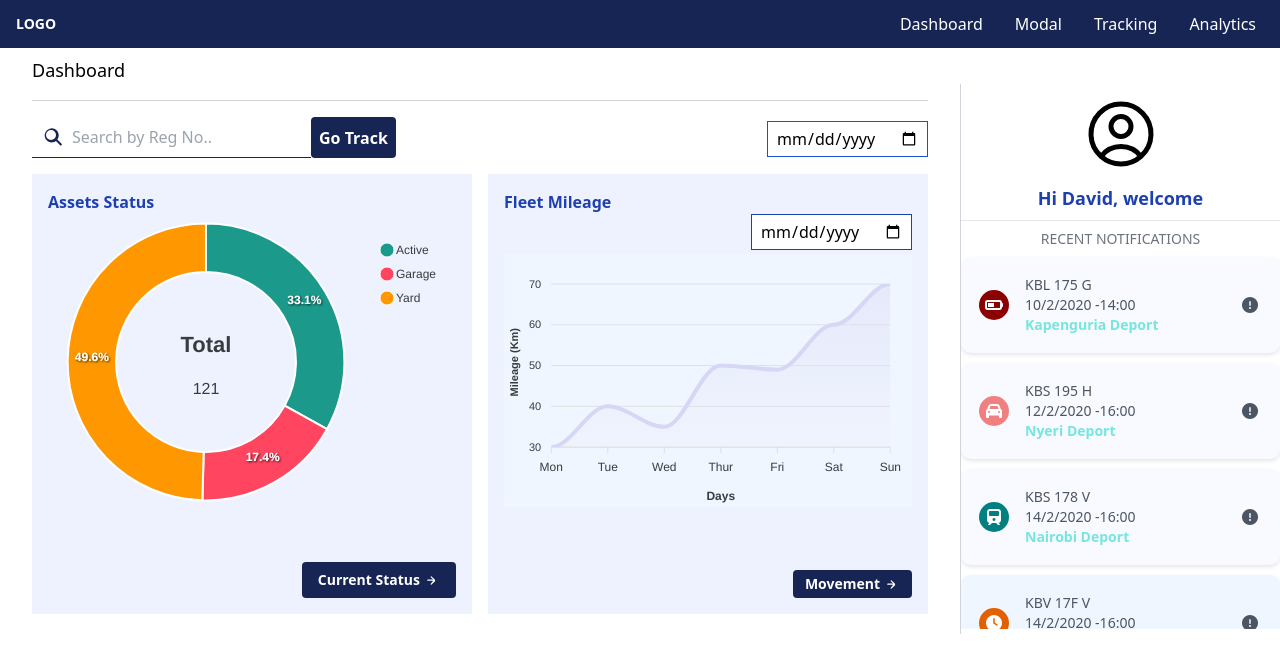
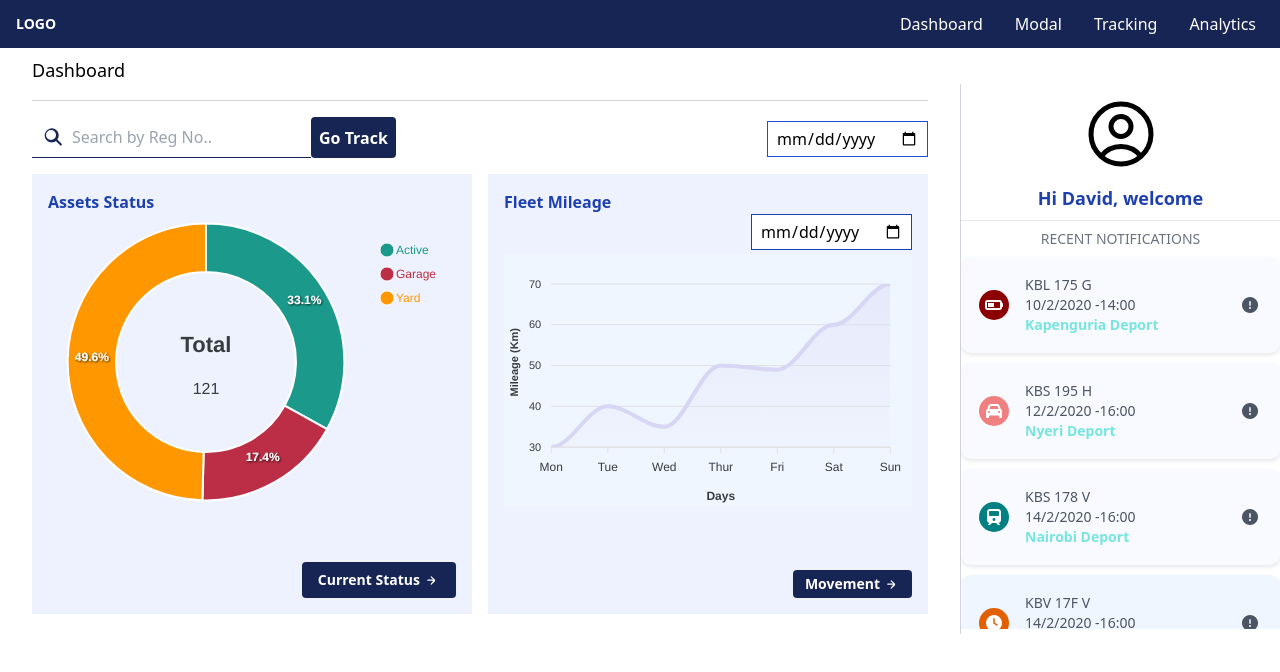
Before and after one commit to Felexonyango/Assessment, a React (Vite) app: page / in a window 1280 px wide. Shown: the top 672 px of the page. Built offline with nearby package versions, Linux system fonts and the light colour scheme.

Commit message:
updated changes

```diff
--- a/src/components/chart/DoughCharts.jsx
+++ b/src/components/chart/DoughCharts.jsx
@@ -22,9 +22,8 @@ const DoughCharts = () => {
             background: "transparent",
             labels: {
               style: {
-                boader: "2px solid #ccc",
-
-                boarderRadius: "200px",
+                border: "2px solid #ccc",
+                borderRadius: "200px",
               },
               show: true,
               name: {
@@ -68,10 +67,17 @@ const DoughCharts = () => {
         },
       },
       fill: {
-        colors: ["#1B998B", "#FF4560", "#FF9800"],
+        colors: ["#1b998b", "#bb2e45", "#ff9800"],
+        hover: {
+          // opacity: 0.9,
+          colors: ["#1b998b", "#bb2e45", "#ff9800"],
+        },
       },
       legend: {
         show: true,
+        labels: {
+          colors: ["#1b998b", "#bb2e45", "#ff9800"],
+        },
       },
       responsive: [
         {
@@ -88,7 +94,10 @@ const DoughCharts = () => {
   });
 
   return (
-    <div className="bg-indigo-50 rounded-lg overflow-hidden p-4 relative h-full" style={{ color: "#f8faff" }}>
+    <div
+      className="bg-indigo-50 rounded-lg overflow-hidden p-4 relative h-full"
+      style={{ color: "#f8faff" }}
+    >
       <h6 className="text-left font-bold text-blue-800">Assets Status</h6>
       <div className="items-center" style={{ height: "100%" }}>
         <Chart
@@ -102,15 +111,22 @@ const DoughCharts = () => {
       <button className="bg-blue-950 text-white font-bold py-2 px-4 rounded absolute bottom-4 right-4">
         <div className="flex flex-row items-center">
           <span className="text-sm">Current Status</span>
-          <svg xmlns="http://www.w3.org/2000/svg" className="h-4 w-4 ml-1" viewBox="0 0 20 20" fill="currentColor">
-            <path fillRule="evenodd" d="M13.77 10.47a.75.75 0 0 1 0 1.06l-4.25 4.25a.75.75 0 0 1-1.06-1.06L11.44 11H4.75a.75.75 0 0 1 0-1.5H11.44l-2.98-2.97a.75.75 0 0 1 1.06-1.06l4.25 4.25z" clipRule="evenodd"/>
+          <svg
+            xmlns="http://www.w3.org/2000/svg"
+            className="h-4 w-4 ml-1"
+            viewBox="0 0 20 20"
+            fill="currentColor"
+          >
+            <path
+              fillRule="evenodd"
+              d="M13.77 10.47a.75.75 0 0 1 0 1.06l-4.25 4.25a.75.75 0 0 1-1.06-1.06L11.44 11H4.75a.75.75 0 0 1 0-1.5H11.44l-2.98-2.97a.75.75 0 0 1 1.06-1.06l4.25 4.25z"
+              clipRule="evenodd"
+            />
           </svg>
         </div>
       </button>
     </div>
-
   );
-
 };
 
 export default DoughCharts;
```
